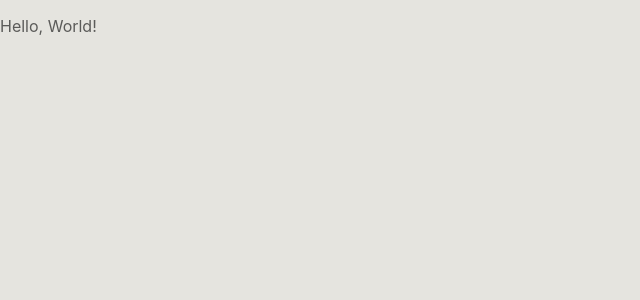
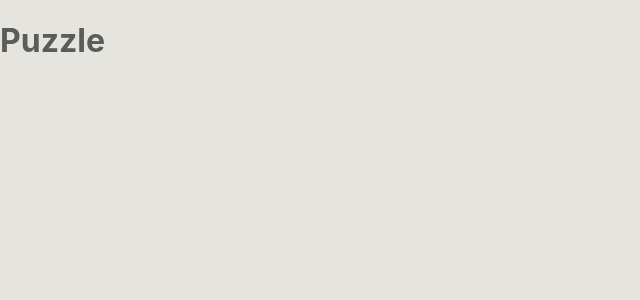
Before and after one commit to sandrapalang/puzzle, a React (Vite) app: page / in a window 1280 px wide. Shown: the top 300 px of the page, without its empty margins (0-640 px from the left). Built offline with nearby package versions, Linux system fonts and the light colour scheme.

Commit message:
feat(app): render puzzle view

```diff
--- a/src/App.tsx
+++ b/src/App.tsx
@@ -1,9 +1,7 @@
+import Puzzle from './views/Puzzle'
+
 function App() {
-	return (
-		<>
-			<p>Hello, World!</p>
-		</>
-	)
+	return <Puzzle />
 }
 
 export default App
--- /dev/null
+++ b/src/views/Puzzle.tsx
@@ -0,0 +1,11 @@
+function Puzzle() {
+	return (
+		<div className="puzzle">
+			<header>
+				<h1>Puzzle</h1>
+			</header>
+		</div>
+	)
+}
+
+export default Puzzle
```
